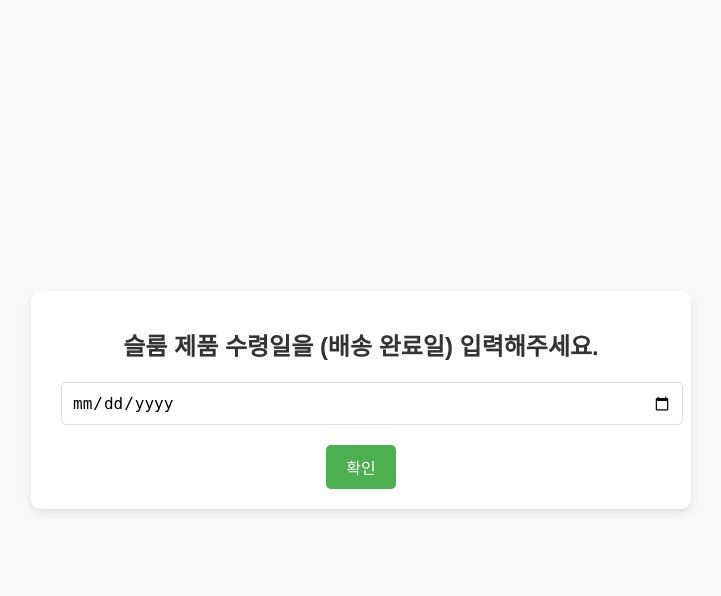
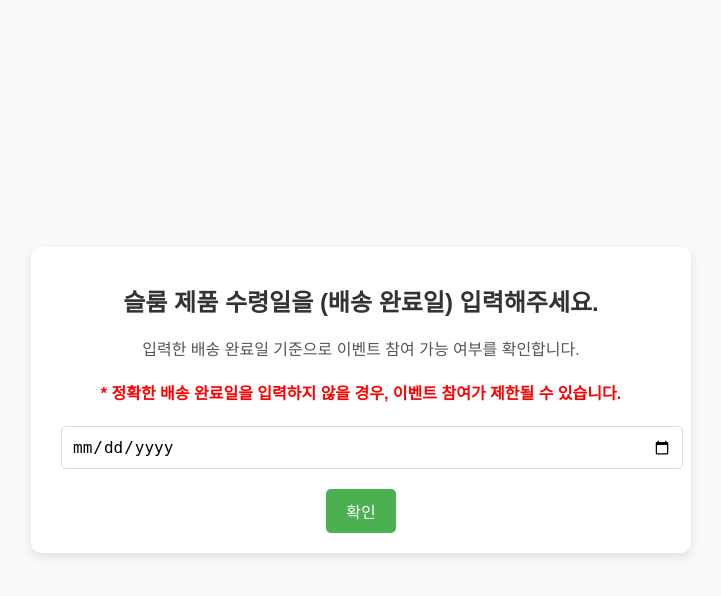
Before and after one commit to sdefgbhnjmj/100_percent_refund_page, a Flask app: page /input_delivery_date in a window 1280 px wide. Shown: the top 596 px of the page, without its empty margins (279-1000 px from the left). Run offline with Flask 2, Linux system fonts and the light colour scheme.

Commit message:
Update input_delivery_date page with additional guidance

```diff
--- a/templates/input_delivery_date.html
+++ b/templates/input_delivery_date.html
@@ -29,6 +29,12 @@
             color: #333;
             margin-bottom: 20px;
         }
+        p {
+            font-size: 16px;
+            color: #555;
+            margin-bottom: 20px;
+            line-height: 1.5;
+        }
         input[type="date"] {
             width: 100%;
             padding: 10px;
@@ -50,11 +56,17 @@
         button:hover {
             background-color: #45a049;
         }
+        .error {
+            color: red;
+            font-weight: bold;
+        }
     </style>
 </head>
 <body>
     <div class="container">
         <h1>슬룸 제품 수령일을 (배송 완료일) 입력해주세요.</h1>
+        <p>입력한 배송 완료일 기준으로 이벤트 참여 가능 여부를 확인합니다.</p>
+        <p class="error">* 정확한 배송 완료일을 입력하지 않을 경우, 이벤트 참여가 제한될 수 있습니다.</p>
         <form method="POST">
             <input type="date" name="delivery_date" required>
             <button type="submit">확인</button>
```
